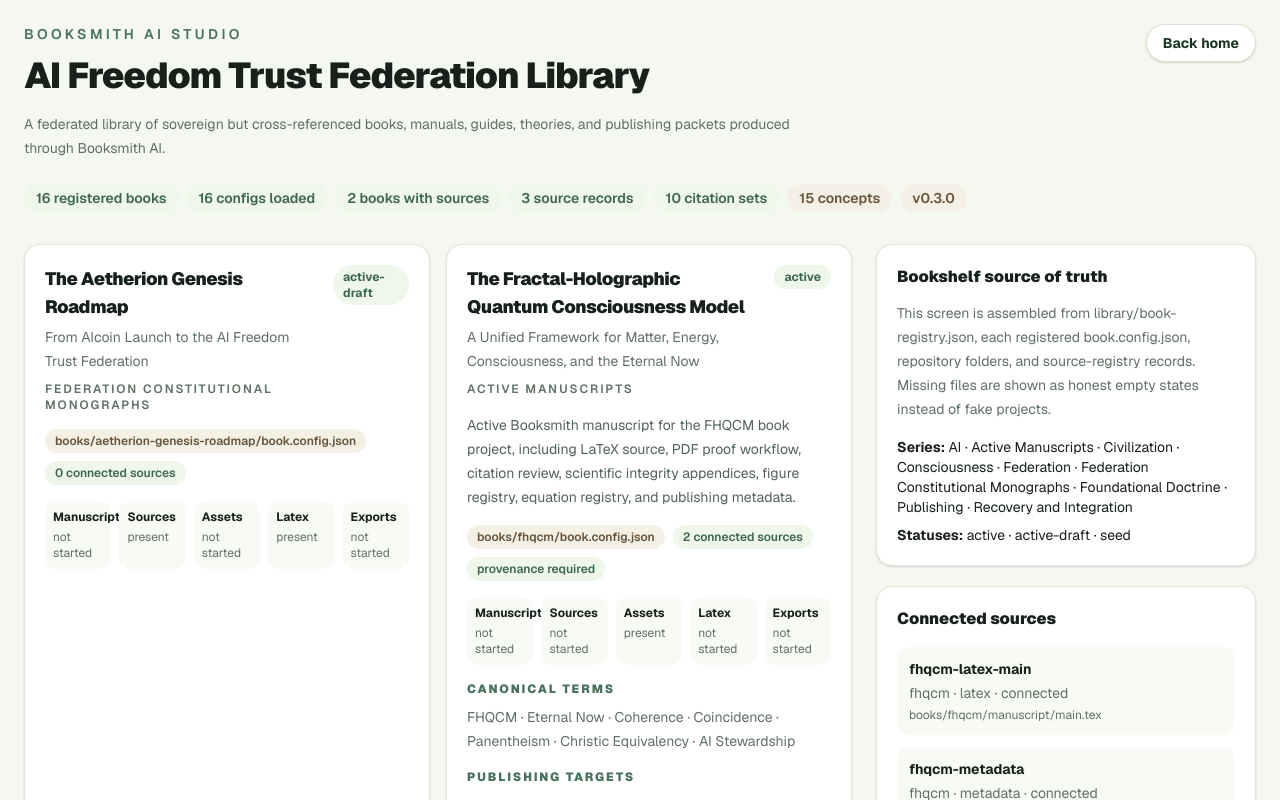
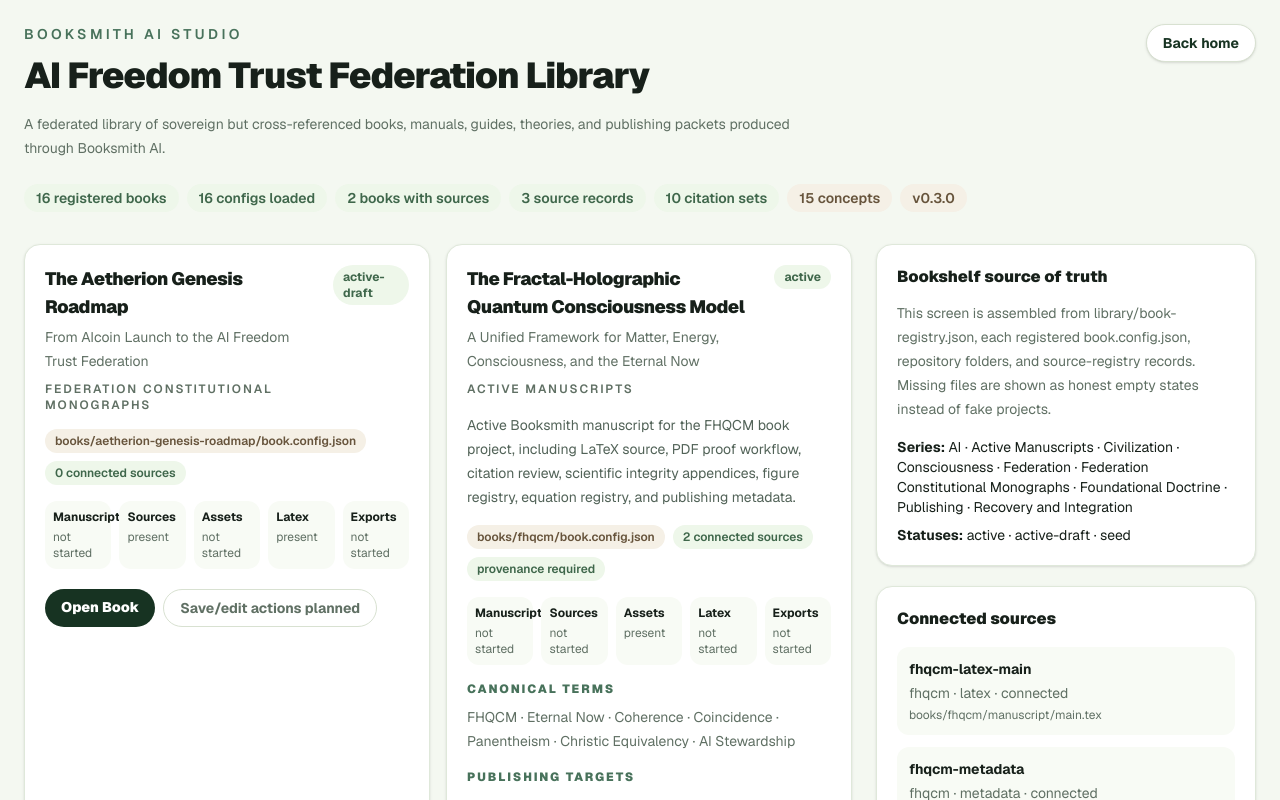
Before and after one commit to AIFreedomTrustFederation/booksmith-ai, a Next.js app: page /studio in a window 1280 px wide. Shown: the top 800 px of the page. Built offline with nearby package versions, Linux system fonts and the light colour scheme.

Commit message:
Add open book links to Studio bookshelf

```diff
--- a/src/app/studio/page.tsx
+++ b/src/app/studio/page.tsx
@@ -87,6 +87,18 @@
           </ul>
         </div>
       ) : null}
+
+      <div className="mt-5 flex flex-wrap gap-2">
+        <Link
+          className="rounded-full bg-[#173322] px-4 py-2 text-sm font-black text-white transition hover:bg-[#284b34]"
+          href={`/studio/books/${book.registry.slug}`}
+        >
+          Open Book
+        </Link>
+        <span className="rounded-full border border-[#d8e1d1] px-4 py-2 text-sm font-bold text-[#607064]">
+          Save/edit actions planned
+        </span>
+      </div>
     </article>
   );
 }
```
